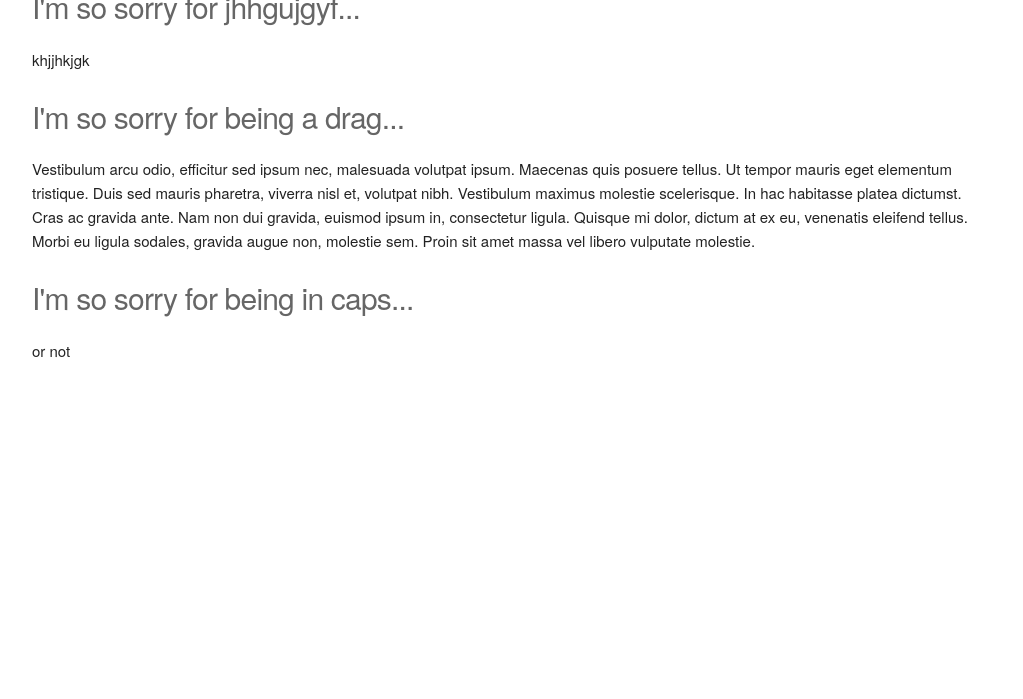
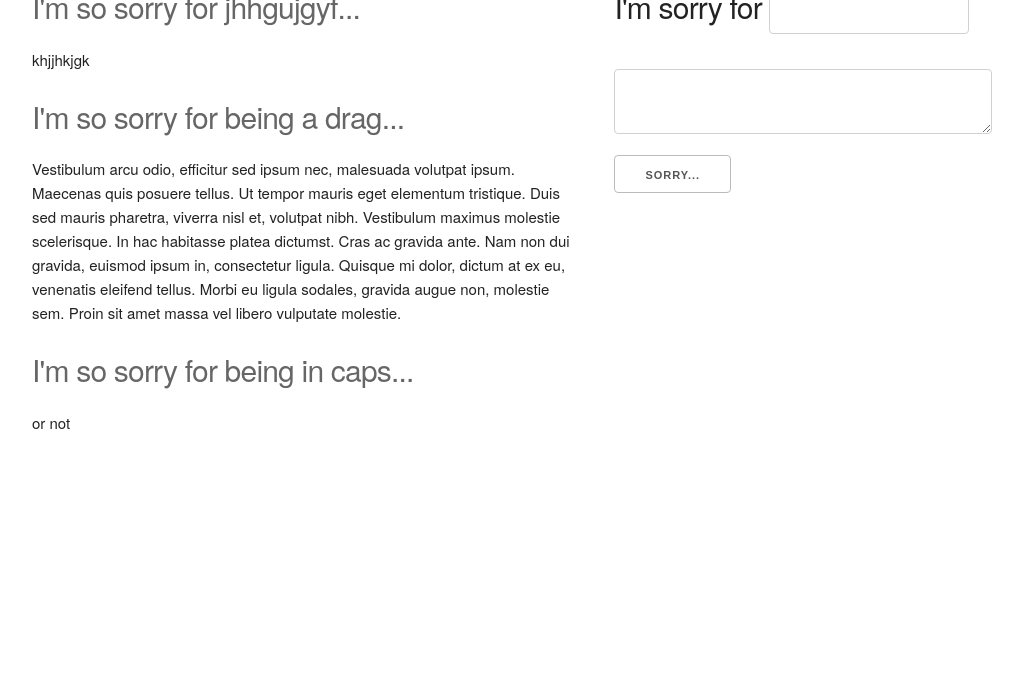
Before and after one commit to Emceelamb/2l2l, a Django app: page / in a window 1280 px wide. Shown: the part 101-800 px from the top of the page, without its empty margins (128-1151 px from the left). Run offline with Django 3.2, Linux system fonts and the light colour scheme; data comes from the database, SQL or seed files in the repository; both versions use the stored data as it was after the commit.

Commit message:
Reworked forms and background

```diff
--- a/sorry/forms.py
+++ b/sorry/forms.py
@@ -1,7 +1,12 @@
 from django import forms
 from .models import Sorry
+
+class customTitle(forms.CharField):
+    def to_python(self, value):
+        return value.lower()
+
 class SorryForm(forms.ModelForm):
-    title = forms.CharField(max_length=30, label='')
+    title = customTitle(max_length=20, label='')
     text = forms.CharField(widget=forms.Textarea, label='')
     class Meta:
         model = Sorry
--- a/sorry/static/css/styles.css
+++ b/sorry/static/css/styles.css
@@ -8,3 +8,21 @@ a.header {
 a.title {
   color: #666
 }
+
+textarea{
+  width:100%
+}
+
+#id_title {
+    width: 200px;
+}
+
+
+.trail { /* className for the trail elements */
+    position: absolute;
+    height: 100px; width: 100px;
+    /*border-radius: 3px;*/
+    /*background: teal;*/
+    background-image: url("https://cdn.shopify.com/s/files/1/1061/1924/products/Crying_Face_Emoji_small.png");
+  }
+/**/
--- a/sorry/templates/sorry/base.html
+++ b/sorry/templates/sorry/base.html
@@ -6,17 +6,40 @@
     <title>Too Little Too Late...</title>
     <link rel="stylesheet" href="{% static 'css/skeleton.css' %}">
     <link rel="stylesheet" href="{% static 'css/styles.css' %}">
+    <script src="{% static 'js/background.js' %}"></script>
+
   </head>
   <body>
-    <div class="container">
-      <div class="page-header">
+    <div class="container" >
+      <!-- <div class="page-header">
         <a href="{% url 'sorry_new' %}" class="top-menu"><span class="glyphicon glyphicon-plus"></span></a>
-      </div>
-      <div class="row site-title">
+      </div> -->
+      <div class="hero">
+
+      <div class="row">
+        <div class="twelve columns">
+
         <h1><a class="header" href="{% url 'sorry_list'  %}" >I'm sorry for...</a></h1>
       </div>
-      {% block content %}
-      {% endblock %}
+      </div>
+    </div>
+    <div class="row">
+
+      <div class="seven columns" >
+        {% block content %}
+        {% endblock %}
+      </div>
+      <div class="five columns" >
+
+        <form method="POST" class="sorry-form">
+          {% csrf_token %}
+          <h4>I'm sorry for {{ form.title }}</h4>
+          {{ form.text }}
+          <button type ="submit" class "save">Sorry...</button>
+        </form>
+      </div>
+    </div>
   </div>
+
   </body>
 </html>
--- a/sorry/urls.py
+++ b/sorry/urls.py
@@ -1,7 +1,8 @@
 from django.conf.urls import url
 from . import views
 urlpatterns = [
-    url(r'^$', views.sorry_list, name ='sorry_list'),
+    # url(r'^$', views.sorry_list, name ='sorry_list'),
+    url(r'^$', views.mainView, name ='sorry_list'),
     url(r'^sorry$', views.sorry_new, name='sorry_new'),
     url(r'^sorry/(?P<pk>\d+)/$', views.sorry_detail, name ='sorry_detail'),
 ]
--- a/sorry/views.py
+++ b/sorry/views.py
@@ -4,6 +4,7 @@ from django.utils import timezone
 from django.shortcuts import render, get_object_or_404
 from .forms import SorryForm
 from django.shortcuts import redirect
+from django.views import View
 # Create your views here.
 
 def sorry_list(request):
@@ -16,6 +17,7 @@ def sorry_detail(request, pk):
     return render(request, 'sorry/sorry_detail.html', {'sorry':sorry})
 
 def sorry_new(request):
+
     if request.method == "POST":
         form = SorryForm(request.POST)
         if form.is_valid():
@@ -25,3 +27,18 @@ def sorry_new(request):
     else:
         form =SorryForm()
     return render(request, 'sorry/sorry_edit.html', {'form':form})
+
+
+def mainView(request):
+    # sorrys = Sorry.objects.get(published_date__lte=timezone.now()).order_by('published_date')
+    sorrys = Sorry.objects.all().order_by('-id')
+    if request.method == "POST":
+        form = SorryForm(request.POST)
+        if form.is_valid():
+            post = form.save(commit=False)
+            post.save()
+            return redirect('sorry_list')
+    else:
+        form =SorryForm()
+    # return render(request, 'sorry/sorry_edit.html', {'form':form})
+    return render(request, 'sorry/sorry_list.html', {'sorrys': sorrys, 'form':form})
```
Also changed, not shown: sorry/static/js/background.js (added, +75 -0 lines), db.sqlite3, sorry/static/css/cry.jpg (added).
